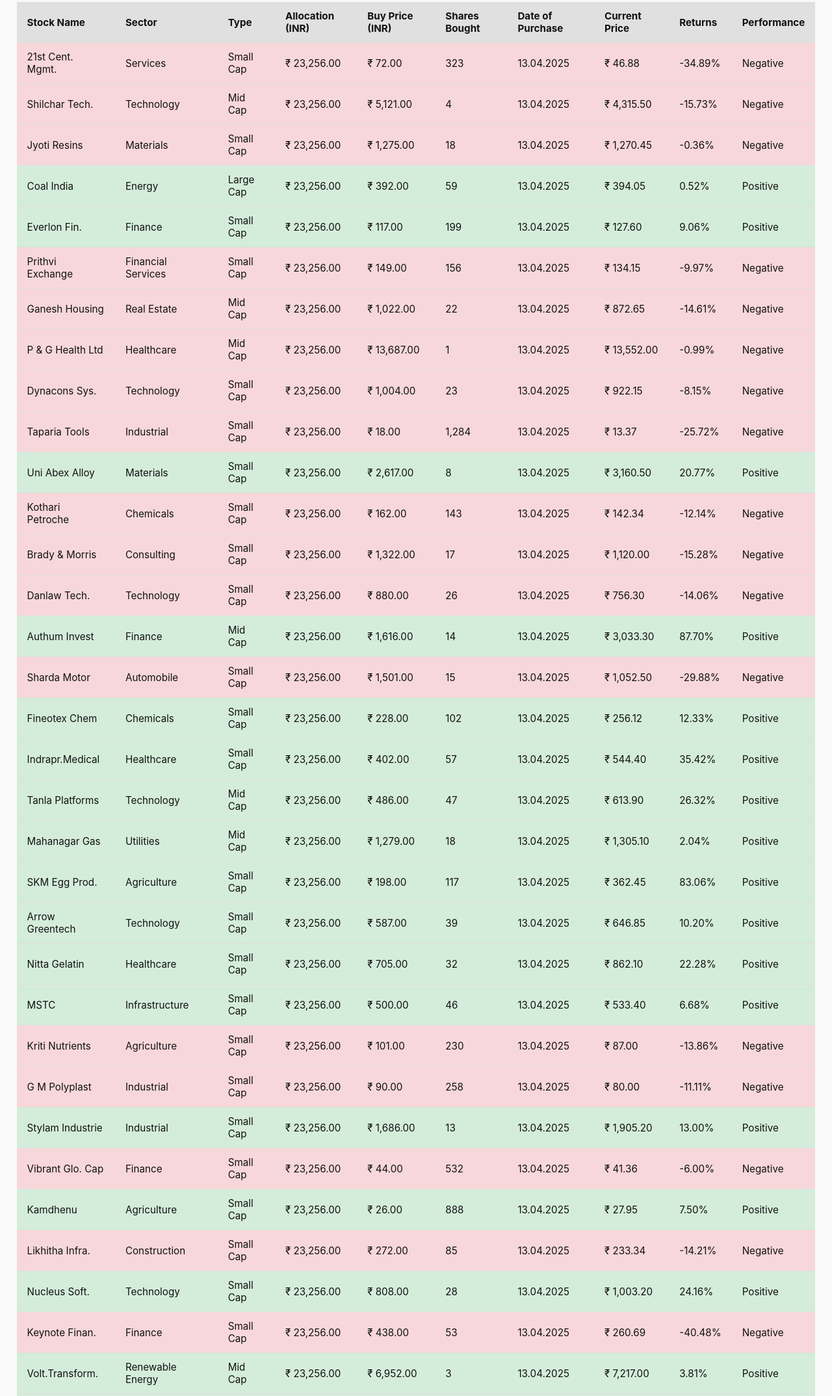
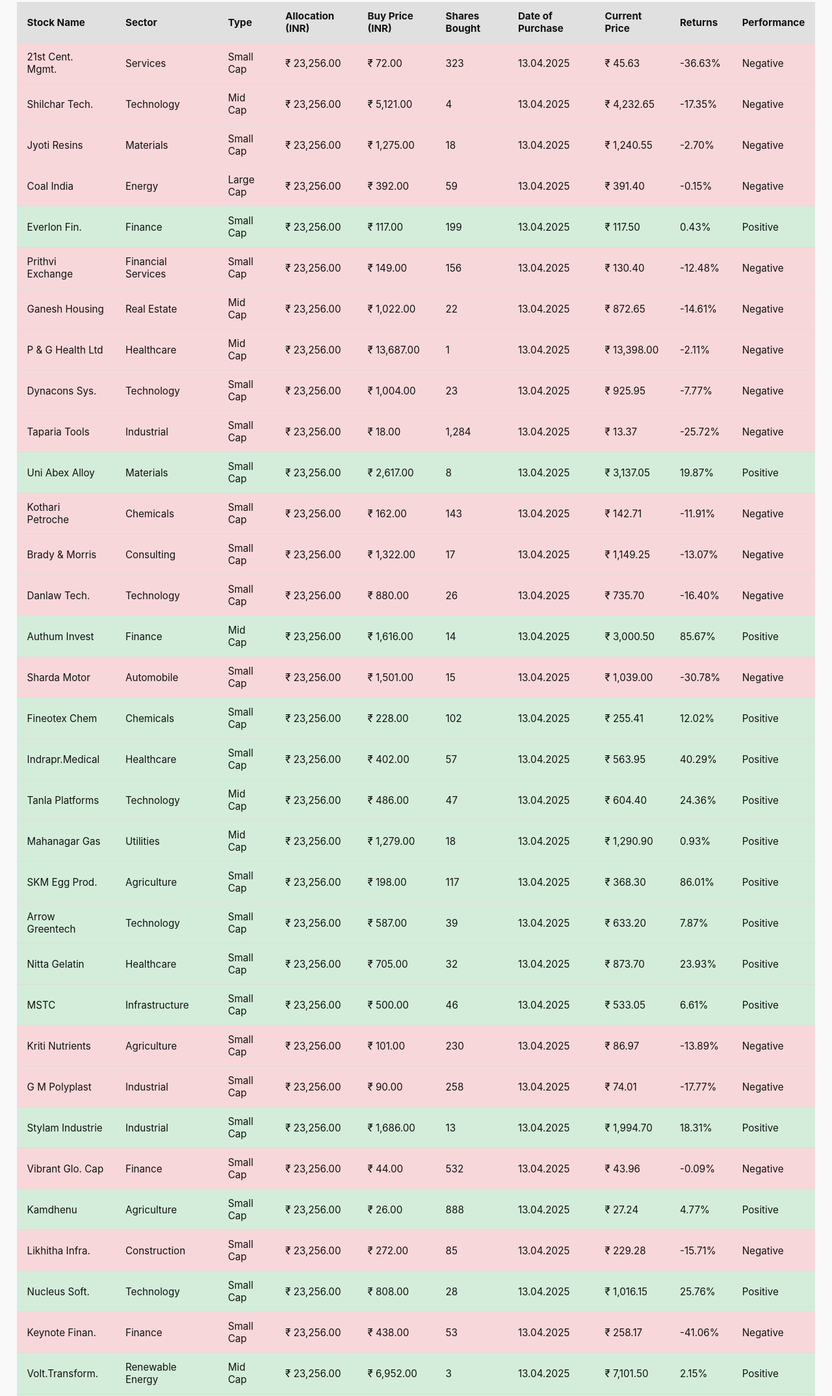
Before and after one commit to aam-007/Website-FundPerformance, a plain HTML site: page portfolio.html in a window 1280 px wide. Shown: the part 376-2524 px from the top of the page at 65% size. Drawn offline with nearby package versions, Linux system fonts and the light colour scheme.

Commit message:
updated data

```diff
--- a/portfolio.html
+++ b/portfolio.html
@@ -376,7 +376,7 @@ body.dark .mobile-menu-btn {
 
 <header>
   <h1>Portfolio Holdings</h1>
-  <h4>As on: 26th October, 2025</h4>
+  <h4>As on: 28th October, 2025</h4>
   <p>Allocation and performance of all stocks in the portfolio</p>
 </header>
 
@@ -410,49 +410,49 @@ body.dark .mobile-menu-btn {
         </tr>
       </thead>
       <tbody>
-        <tr class="negative"><td>21st Cent. Mgmt.</td><td>Services</td><td>Small Cap</td><td>₹ 23,256.00</td><td>₹ 72.00</td><td>323</td><td>13.04.2025</td><td>₹ 46.88</td><td>-34.89%</td><td>Negative</td></tr>
-        <tr class="negative"><td>Shilchar Tech.</td><td>Technology</td><td>Mid Cap</td><td>₹ 23,256.00</td><td>₹ 5,121.00</td><td>4</td><td>13.04.2025</td><td>₹ 4,315.50</td><td>-15.73%</td><td>Negative</td></tr>
-        <tr class="negative"><td>Jyoti Resins</td><td>Materials</td><td>Small Cap</td><td>₹ 23,256.00</td><td>₹ 1,275.00</td><td>18</td><td>13.04.2025</td><td>₹ 1,270.45</td><td>-0.36%</td><td>Negative</td></tr>
-        <tr class="positive"><td>Coal India</td><td>Energy</td><td>Large Cap</td><td>₹ 23,256.00</td><td>₹ 392.00</td><td>59</td><td>13.04.2025</td><td>₹ 394.05</td><td>0.52%</td><td>Positive</td></tr>
-        <tr class="positive"><td>Everlon Fin.</td><td>Finance</td><td>Small Cap</td><td>₹ 23,256.00</td><td>₹ 117.00</td><td>199</td><td>13.04.2025</td><td>₹ 127.60</td><td>9.06%</td><td>Positive</td></tr>
-        <tr class="negative"><td>Prithvi Exchange</td><td>Financial Services</td><td>Small Cap</td><td>₹ 23,256.00</td><td>₹ 149.00</td><td>156</td><td>13.04.2025</td><td>₹ 134.15</td><td>-9.97%</td><td>Negative</td></tr>
+        <tr class="negative"><td>21st Cent. Mgmt.</td><td>Services</td><td>Small Cap</td><td>₹ 23,256.00</td><td>₹ 72.00</td><td>323</td><td>13.04.2025</td><td>₹ 45.63</td><td>-36.63%</td><td>Negative</td></tr>
+        <tr class="negative"><td>Shilchar Tech.</td><td>Technology</td><td>Mid Cap</td><td>₹ 23,256.00</td><td>₹ 5,121.00</td><td>4</td><td>13.04.2025</td><td>₹ 4,232.65</td><td>-17.35%</td><td>Negative</td></tr>
+        <tr class="negative"><td>Jyoti Resins</td><td>Materials</td><td>Small Cap</td><td>₹ 23,256.00</td><td>₹ 1,275.00</td><td>18</td><td>13.04.2025</td><td>₹ 1,240.55</td><td>-2.70%</td><td>Negative</td></tr>
+        <tr class="negative"><td>Coal India</td><td>Energy</td><td>Large Cap</td><td>₹ 23,256.00</td><td>₹ 392.00</td><td>59</td><td>13.04.2025</td><td>₹ 391.40</td><td>-0.15%</td><td>Negative</td></tr>
+        <tr class="positive"><td>Everlon Fin.</td><td>Finance</td><td>Small Cap</td><td>₹ 23,256.00</td><td>₹ 117.00</td><td>199</td><td>13.04.2025</td><td>₹ 117.50</td><td>0.43%</td><td>Positive</td></tr>
+        <tr class="negative"><td>Prithvi Exchange</td><td>Financial Services</td><td>Small Cap</td><td>₹ 23,256.00</td><td>₹ 149.00</td><td>156</td><td>13.04.2025</td><td>₹ 130.40</td><td>-12.48%</td><td>Negative</td></tr>
         <tr class="negative"><td>Ganesh Housing</td><td>Real Estate</td><td>Mid Cap</td><td>₹ 23,256.00</td><td>₹ 1,022.00</td><td>22</td><td>13.04.2025</td><td>₹ 872.65</td><td>-14.61%</td><td>Negative</td></tr>
-        <tr class="negative"><td>P & G Health Ltd</td><td>Healthcare</td><td>Mid Cap</td><td>₹ 23,256.00</td><td>₹ 13,687.00</td><td>1</td><td>13.04.2025</td><td>₹ 13,552.00</td><td>-0.99%</td><td>Negative</td></tr>
-        <tr class="negative"><td>Dynacons Sys.</td><td>Technology</td><td>Small Cap</td><td>₹ 23,256.00</td><td>₹ 1,004.00</td><td>23</td><td>13.04.2025</td><td>₹ 922.15</td><td>-8.15%</td><td>Negative</td></tr>
+        <tr class="negative"><td>P & G Health Ltd</td><td>Healthcare</td><td>Mid Cap</td><td>₹ 23,256.00</td><td>₹ 13,687.00</td><td>1</td><td>13.04.2025</td><td>₹ 13,398.00</td><td>-2.11%</td><td>Negative</td></tr>
+        <tr class="negative"><td>Dynacons Sys.</td><td>Technology</td><td>Small Cap</td><td>₹ 23,256.00</td><td>₹ 1,004.00</td><td>23</td><td>13.04.2025</td><td>₹ 925.95</td><td>-7.77%</td><td>Negative</td></tr>
         <tr class="negative"><td>Taparia Tools</td><td>Industrial</td><td>Small Cap</td><td>₹ 23,256.00</td><td>₹ 18.00</td><td>1,284</td><td>13.04.2025</td><td>₹ 13.37</td><td>-25.72%</td><td>Negative</td></tr>
-        <tr class="positive"><td>Uni Abex Alloy</td><td>Materials</td><td>Small Cap</td><td>₹ 23,256.00</td><td>₹ 2,617.00</td><td>8</td><td>13.04.2025</td><td>₹ 3,160.50</td><td>20.77%</td><td>Positive</td></tr>
-        <tr class="negative"><td>Kothari Petroche</td><td>Chemicals</td><td>Small Cap</td><td>₹ 23,256.00</td><td>₹ 162.00</td><td>143</td><td>13.04.2025</td><td>₹ 142.34</td><td>-12.14%</td><td>Negative</td></tr>
-        <tr class="negative"><td>Brady & Morris</td><td>Consulting</td><td>Small Cap</td><td>₹ 23,256.00</td><td>₹ 1,322.00</td><td>17</td><td>13.04.2025</td><td>₹ 1,120.00</td><td>-15.28%</td><td>Negative</td></tr>
-        <tr class="negative"><td>Danlaw Tech.</td><td>Technology</td><td>Small Cap</td><td>₹ 23,256.00</td><td>₹ 880.00</td><td>26</td><td>13.04.2025</td><td>₹ 756.30</td><td>-14.06%</td><td>Negative</td></tr>
-        <tr class="positive"><td>Authum Invest</td><td>Finance</td><td>Mid Cap</td><td>₹ 23,256.00</td><td>₹ 1,616.00</td><td>14</td><td>13.04.2025</td><td>₹ 3,033.30</td><td>87.70%</td><td>Positive</td></tr>
-        <tr class="negative"><td>Sharda Motor</td><td>Automobile</td><td>Small Cap</td><td>₹ 23,256.00</td><td>₹ 1,501.00</td><td>15</td><td>13.04.2025</td><td>₹ 1,052.50</td><td>-29.88%</td><td>Negative</td></tr>
-        <tr class="positive"><td>Fineotex Chem</td><td>Chemicals</td><td>Small Cap</td><td>₹ 23,256.00</td><td>₹ 228.00</td><td>102</td><td>13.04.2025</td><td>₹ 256.12</td><td>12.33%</td><td>Positive</td></tr>
-        <tr class="positive"><td>Indrapr.Medical</td><td>Healthcare</td><td>Small Cap</td><td>₹ 23,256.00</td><td>₹ 402.00</td><td>57</td><td>13.04.2025</td><td>₹ 544.40</td><td>35.42%</td><td>Positive</td></tr>
-        <tr class="positive"><td>Tanla Platforms</td><td>Technology</td><td>Mid Cap</td><td>₹ 23,256.00</td><td>₹ 486.00</td><td>47</td><td>13.04.2025</td><td>₹ 613.90</td><td>26.32%</td><td>Positive</td></tr>
-        <tr class="positive"><td>Mahanagar Gas</td><td>Utilities</td><td>Mid Cap</td><td>₹ 23,256.00</td><td>₹ 1,279.00</td><td>18</td><td>13.04.2025</td><td>₹ 1,305.10</td><td>2.04%</td><td>Positive</td></tr>
-        <tr class="positive"><td>SKM Egg Prod.</td><td>Agriculture</td><td>Small Cap</td><td>₹ 23,256.00</td><td>₹ 198.00</td><td>117</td><td>13.04.2025</td><td>₹ 362.45</td><td>83.06%</td><td>Positive</td></tr>
-        <tr class="positive"><td>Arrow Greentech</td><td>Technology</td><td>Small Cap</td><td>₹ 23,256.00</td><td>₹ 587.00</td><td>39</td><td>13.04.2025</td><td>₹ 646.85</td><td>10.20%</td><td>Positive</td></tr>
-        <tr class="positive"><td>Nitta Gelatin</td><td>Healthcare</td><td>Small Cap</td><td>₹ 23,256.00</td><td>₹ 705.00</td><td>32</td><td>13.04.2025</td><td>₹ 862.10</td><td>22.28%</td><td>Positive</td></tr>
-        <tr class="positive"><td>MSTC</td><td>Infrastructure</td><td>Small Cap</td><td>₹ 23,256.00</td><td>₹ 500.00</td><td>46</td><td>13.04.2025</td><td>₹ 533.40</td><td>6.68%</td><td>Positive</td></tr>
-        <tr class="negative"><td>Kriti Nutrients</td><td>Agriculture</td><td>Small Cap</td><td>₹ 23,256.00</td><td>₹ 101.00</td><td>230</td><td>13.04.2025</td><td>₹ 87.00</td><td>-13.86%</td><td>Negative</td></tr>
-        <tr class="negative"><td>G M Polyplast</td><td>Industrial</td><td>Small Cap</td><td>₹ 23,256.00</td><td>₹ 90.00</td><td>258</td><td>13.04.2025</td><td>₹ 80.00</td><td>-11.11%</td><td>Negative</td></tr>
-        <tr class="positive"><td>Stylam Industrie</td><td>Industrial</td><td>Small Cap</td><td>₹ 23,256.00</td><td>₹ 1,686.00</td><td>13</td><td>13.04.2025</td><td>₹ 1,905.20</td><td>13.00%</td><td>Positive</td></tr>
-        <tr class="negative"><td>Vibrant Glo. Cap</td><td>Finance</td><td>Small Cap</td><td>₹ 23,256.00</td><td>₹ 44.00</td><td>532</td><td>13.04.2025</td><td>₹ 41.36</td><td>-6.00%</td><td>Negative</td></tr>
-        <tr class="positive"><td>Kamdhenu</td><td>Agriculture</td><td>Small Cap</td><td>₹ 23,256.00</td><td>₹ 26.00</td><td>888</td><td>13.04.2025</td><td>₹ 27.95</td><td>7.50%</td><td>Positive</td></tr>
-        <tr class="negative"><td>Likhitha Infra.</td><td>Construction</td><td>Small Cap</td><td>₹ 23,256.00</td><td>₹ 272.00</td><td>85</td><td>13.04.2025</td><td>₹ 233.34</td><td>-14.21%</td><td>Negative</td></tr>
-        <tr class="positive"><td>Nucleus Soft.</td><td>Technology</td><td>Small Cap</td><td>₹ 23,256.00</td><td>₹ 808.00</td><td>28</td><td>13.04.2025</td><td>₹ 1,003.20</td><td>24.16%</td><td>Positive</td></tr>
-        <tr class="negative"><td>Keynote Finan.</td><td>Finance</td><td>Small Cap</td><td>₹ 23,256.00</td><td>₹ 438.00</td><td>53</td><td>13.04.2025</td><td>₹ 260.69</td><td>-40.48%</td><td>Negative</td></tr>
-        <tr class="positive"><td>Volt.Transform.</td><td>Renewable Energy</td><td>Mid Cap</td><td>₹ 23,256.00</td><td>₹ 6,952.00</td><td>3</td><td>13.04.2025</td><td>₹ 7,217.00</td><td>3.81%</td><td>Positive</td></tr>
-        <tr class="positive"><td>Elecon Engg.Co</td><td>Industrial</td><td>Mid Cap</td><td>₹ 23,256.00</td><td>₹ 435.00</td><td>53</td><td>13.04.2025</td><td>₹ 569.10</td><td>30.83%</td><td>Positive</td></tr>
-        <tr class="positive"><td>Shreyans Inds.</td><td>Manufacturing</td><td>Small Cap</td><td>₹ 23,256.00</td><td>₹ 182.00</td><td>127</td><td>13.04.2025</td><td>₹ 228.71</td><td>25.66%</td><td>Positive</td></tr>
-        <tr class="negative"><td>Sharda Ispat</td><td>Metals</td><td>Small Cap</td><td>₹ 23,256.00</td><td>₹ 295.00</td><td>78</td><td>13.04.2025</td><td>₹ 206.55</td><td>-29.98%</td><td>Negative</td></tr>
-        <tr class="negative"><td>Prolife Indust.</td><td>Healthcare</td><td>Small Cap</td><td>₹ 23,256.00</td><td>₹ 215.00</td><td>108</td><td>13.04.2025</td><td>₹ 103.80</td><td>-51.72%</td><td>Negative</td></tr>
-        <tr class="positive"><td>Vikram Thermo</td><td>Industrial</td><td>Small Cap</td><td>₹ 23,256.00</td><td>₹ 166.00</td><td>139</td><td>13.04.2025</td><td>₹ 166.45</td><td>0.27%</td><td>Positive</td></tr>
-        <tr class="negative"><td>Alldigi Tech</td><td>Technology</td><td>Small Cap</td><td>₹ 23,256.00</td><td>₹ 933.00</td><td>24</td><td>13.04.2025</td><td>₹ 889.15</td><td>-4.70%</td><td>Negative</td></tr>
-        <tr class="negative"><td>U P Hotels</td><td>Hospitality</td><td>Small Cap</td><td>₹ 23,256.00</td><td>₹ 1,600.00</td><td>14</td><td>13.04.2025</td><td>₹ 1,550.05</td><td>-3.12%</td><td>Negative</td></tr>
-        <tr class="negative"><td>SKP Securities</td><td>Finance</td><td>Small Cap</td><td>₹ 23,256.00</td><td>₹ 114.00</td><td>203</td><td>13.04.2025</td><td>₹ 109.05</td><td>-4.34%</td><td>Negative</td></tr>
-        <tr class="positive"><td>Natco Pharma</td><td>Pharmaceuticals</td><td>Mid Cap</td><td>₹ 23,256.00</td><td>₹ 778.00</td><td>29</td><td>13.04.2025</td><td>₹ 824.90</td><td>6.03%</td><td>Positive</td></tr>
-        <tr class="positive"><td>Infibeam Avenues</td><td>Technology</td><td>Mid Cap</td><td>₹ 23,256.00</td><td>₹ 16.00</td><td>1,431</td><td>13.04.2025</td><td>₹ 18.92</td><td>18.25%</td><td>Positive</td></tr>
+        <tr class="positive"><td>Uni Abex Alloy</td><td>Materials</td><td>Small Cap</td><td>₹ 23,256.00</td><td>₹ 2,617.00</td><td>8</td><td>13.04.2025</td><td>₹ 3,137.05</td><td>19.87%</td><td>Positive</td></tr>
+        <tr class="negative"><td>Kothari Petroche</td><td>Chemicals</td><td>Small Cap</td><td>₹ 23,256.00</td><td>₹ 162.00</td><td>143</td><td>13.04.2025</td><td>₹ 142.71</td><td>-11.91%</td><td>Negative</td></tr>
+        <tr class="negative"><td>Brady & Morris</td><td>Consulting</td><td>Small Cap</td><td>₹ 23,256.00</td><td>₹ 1,322.00</td><td>17</td><td>13.04.2025</td><td>₹ 1,149.25</td><td>-13.07%</td><td>Negative</td></tr>
+        <tr class="negative"><td>Danlaw Tech.</td><td>Technology</td><td>Small Cap</td><td>₹ 23,256.00</td><td>₹ 880.00</td><td>26</td><td>13.04.2025</td><td>₹ 735.70</td><td>-16.40%</td><td>Negative</td></tr>
+        <tr class="positive"><td>Authum Invest</td><td>Finance</td><td>Mid Cap</td><td>₹ 23,256.00</td><td>₹ 1,616.00</td><td>14</td><td>13.04.2025</td><td>₹ 3,000.50</td><td>85.67%</td><td>Positive</td></tr>
+        <tr class="negative"><td>Sharda Motor</td><td>Automobile</td><td>Small Cap</td><td>₹ 23,256.00</td><td>₹ 1,501.00</td><td>15</td><td>13.04.2025</td><td>₹ 1,039.00</td><td>-30.78%</td><td>Negative</td></tr>
+        <tr class="positive"><td>Fineotex Chem</td><td>Chemicals</td><td>Small Cap</td><td>₹ 23,256.00</td><td>₹ 228.00</td><td>102</td><td>13.04.2025</td><td>₹ 255.41</td><td>12.02%</td><td>Positive</td></tr>
+        <tr class="positive"><td>Indrapr.Medical</td><td>Healthcare</td><td>Small Cap</td><td>₹ 23,256.00</td><td>₹ 402.00</td><td>57</td><td>13.04.2025</td><td>₹ 563.95</td><td>40.29%</td><td>Positive</td></tr>
+        <tr class="positive"><td>Tanla Platforms</td><td>Technology</td><td>Mid Cap</td><td>₹ 23,256.00</td><td>₹ 486.00</td><td>47</td><td>13.04.2025</td><td>₹ 604.40</td><td>24.36%</td><td>Positive</td></tr>
+        <tr class="positive"><td>Mahanagar Gas</td><td>Utilities</td><td>Mid Cap</td><td>₹ 23,256.00</td><td>₹ 1,279.00</td><td>18</td><td>13.04.2025</td><td>₹ 1,290.90</td><td>0.93%</td><td>Positive</td></tr>
+        <tr class="positive"><td>SKM Egg Prod.</td><td>Agriculture</td><td>Small Cap</td><td>₹ 23,256.00</td><td>₹ 198.00</td><td>117</td><td>13.04.2025</td><td>₹ 368.30</td><td>86.01%</td><td>Positive</td></tr>
+        <tr class="positive"><td>Arrow Greentech</td><td>Technology</td><td>Small Cap</td><td>₹ 23,256.00</td><td>₹ 587.00</td><td>39</td><td>13.04.2025</td><td>₹ 633.20</td><td>7.87%</td><td>Positive</td></tr>
+        <tr class="positive"><td>Nitta Gelatin</td><td>Healthcare</td><td>Small Cap</td><td>₹ 23,256.00</td><td>₹ 705.00</td><td>32</td><td>13.04.2025</td><td>₹ 873.70</td><td>23.93%</td><td>Positive</td></tr>
+        <tr class="positive"><td>MSTC</td><td>Infrastructure</td><td>Small Cap</td><td>₹ 23,256.00</td><td>₹ 500.00</td><td>46</td><td>13.04.2025</td><td>₹ 533.05</td><td>6.61%</td><td>Positive</td></tr>
+        <tr class="negative"><td>Kriti Nutrients</td><td>Agriculture</td><td>Small Cap</td><td>₹ 23,256.00</td><td>₹ 101.00</td><td>230</td><td>13.04.2025</td><td>₹ 86.97</td><td>-13.89%</td><td>Negative</td></tr>
+        <tr class="negative"><td>G M Polyplast</td><td>Industrial</td><td>Small Cap</td><td>₹ 23,256.00</td><td>₹ 90.00</td><td>258</td><td>13.04.2025</td><td>₹ 74.01</td><td>-17.77%</td><td>Negative</td></tr>
+        <tr class="positive"><td>Stylam Industrie</td><td>Industrial</td><td>Small Cap</td><td>₹ 23,256.00</td><td>₹ 1,686.00</td><td>13</td><td>13.04.2025</td><td>₹ 1,994.70</td><td>18.31%</td><td>Positive</td></tr>
+        <tr class="negative"><td>Vibrant Glo. Cap</td><td>Finance</td><td>Small Cap</td><td>₹ 23,256.00</td><td>₹ 44.00</td><td>532</td><td>13.04.2025</td><td>₹ 43.96</td><td>-0.09%</td><td>Negative</td></tr>
+        <tr class="positive"><td>Kamdhenu</td><td>Agriculture</td><td>Small Cap</td><td>₹ 23,256.00</td><td>₹ 26.00</td><td>888</td><td>13.04.2025</td><td>₹ 27.24</td><td>4.77%</td><td>Positive</td></tr>
+        <tr class="negative"><td>Likhitha Infra.</td><td>Construction</td><td>Small Cap</td><td>₹ 23,256.00</td><td>₹ 272.00</td><td>85</td><td>13.04.2025</td><td>₹ 229.28</td><td>-15.71%</td><td>Negative</td></tr>
+        <tr class="positive"><td>Nucleus Soft.</td><td>Technology</td><td>Small Cap</td><td>₹ 23,256.00</td><td>₹ 808.00</td><td>28</td><td>13.04.2025</td><td>₹ 1,016.15</td><td>25.76%</td><td>Positive</td></tr>
+        <tr class="negative"><td>Keynote Finan.</td><td>Finance</td><td>Small Cap</td><td>₹ 23,256.00</td><td>₹ 438.00</td><td>53</td><td>13.04.2025</td><td>₹ 258.17</td><td>-41.06%</td><td>Negative</td></tr>
+        <tr class="positive"><td>Volt.Transform.</td><td>Renewable Energy</td><td>Mid Cap</td><td>₹ 23,256.00</td><td>₹ 6,952.00</td><td>3</td><td>13.04.2025</td><td>₹ 7,101.50</td><td>2.15%</td><td>Positive</td></tr>
+        <tr class="positive"><td>Elecon Engg.Co</td><td>Industrial</td><td>Mid Cap</td><td>₹ 23,256.00</td><td>₹ 435.00</td><td>53</td><td>13.04.2025</td><td>₹ 557.15</td><td>28.08%</td><td>Positive</td></tr>
+        <tr class="positive"><td>Shreyans Inds.</td><td>Manufacturing</td><td>Small Cap</td><td>₹ 23,256.00</td><td>₹ 182.00</td><td>127</td><td>13.04.2025</td><td>₹ 224.20</td><td>23.19%</td><td>Positive</td></tr>
+        <tr class="negative"><td>Sharda Ispat</td><td>Metals</td><td>Small Cap</td><td>₹ 23,256.00</td><td>₹ 295.00</td><td>78</td><td>13.04.2025</td><td>₹ 229.05</td><td>-22.36%</td><td>Negative</td></tr>
+        <tr class="negative"><td>Prolife Indust.</td><td>Healthcare</td><td>Small Cap</td><td>₹ 23,256.00</td><td>₹ 215.00</td><td>108</td><td>13.04.2025</td><td>₹ 93.75</td><td>-56.40%</td><td>Negative</td></tr>
+        <tr class="negative"><td>Vikram Thermo</td><td>Industrial</td><td>Small Cap</td><td>₹ 23,256.00</td><td>₹ 166.00</td><td>139</td><td>13.04.2025</td><td>₹ 165.50</td><td>-0.30%</td><td>Negative</td></tr>
+        <tr class="negative"><td>Alldigi Tech</td><td>Technology</td><td>Small Cap</td><td>₹ 23,256.00</td><td>₹ 933.00</td><td>24</td><td>13.04.2025</td><td>₹ 911.10</td><td>-2.35%</td><td>Negative</td></tr>
+        <tr class="positive"><td>U P Hotels</td><td>Hospitality</td><td>Small Cap</td><td>₹ 23,256.00</td><td>₹ 1,600.00</td><td>14</td><td>13.04.2025</td><td>₹ 1,618.20</td><td>1.14%</td><td>Positive</td></tr>
+        <tr class="negative"><td>SKP Securities</td><td>Finance</td><td>Small Cap</td><td>₹ 23,256.00</td><td>₹ 114.00</td><td>203</td><td>13.04.2025</td><td>₹ 113.60</td><td>-0.35%</td><td>Negative</td></tr>
+        <tr class="positive"><td>Natco Pharma</td><td>Pharmaceuticals</td><td>Mid Cap</td><td>₹ 23,256.00</td><td>₹ 778.00</td><td>29</td><td>13.04.2025</td><td>₹ 826.50</td><td>6.23%</td><td>Positive</td></tr>
+        <tr class="positive"><td>Infibeam Avenues</td><td>Technology</td><td>Mid Cap</td><td>₹ 23,256.00</td><td>₹ 16.00</td><td>1,431</td><td>13.04.2025</td><td>₹ 19.24</td><td>20.25%</td><td>Positive</td></tr>
       </tbody>
     </table>
   </div>
@@ -464,7 +464,7 @@ body.dark .mobile-menu-btn {
 </main>
 
 <footer>
-  &copy; 2025 Fund Performance. All rights reserved. Last Updated 26/10/2025 1730hrs. Aditya Mishra
+  &copy; 2025 Fund Performance. All rights reserved. Last Updated 28/10/2025 2230hrs. Aditya Mishra
 </footer>
 
 <script>
```
Also changed, not shown: detailedperformance.html (+4 -3 lines), index.html (+14 -14 lines), returnscalc.html (+6 -6 lines), assets/charts/cum_alpha/28_10_2025.png (added), assets/charts/fund_size/28_10_2025.png (added), assets/charts/fund_vs_benchmark/28_10_2025.png (added), assets/charts/nav/28_10_2025.png (added).
